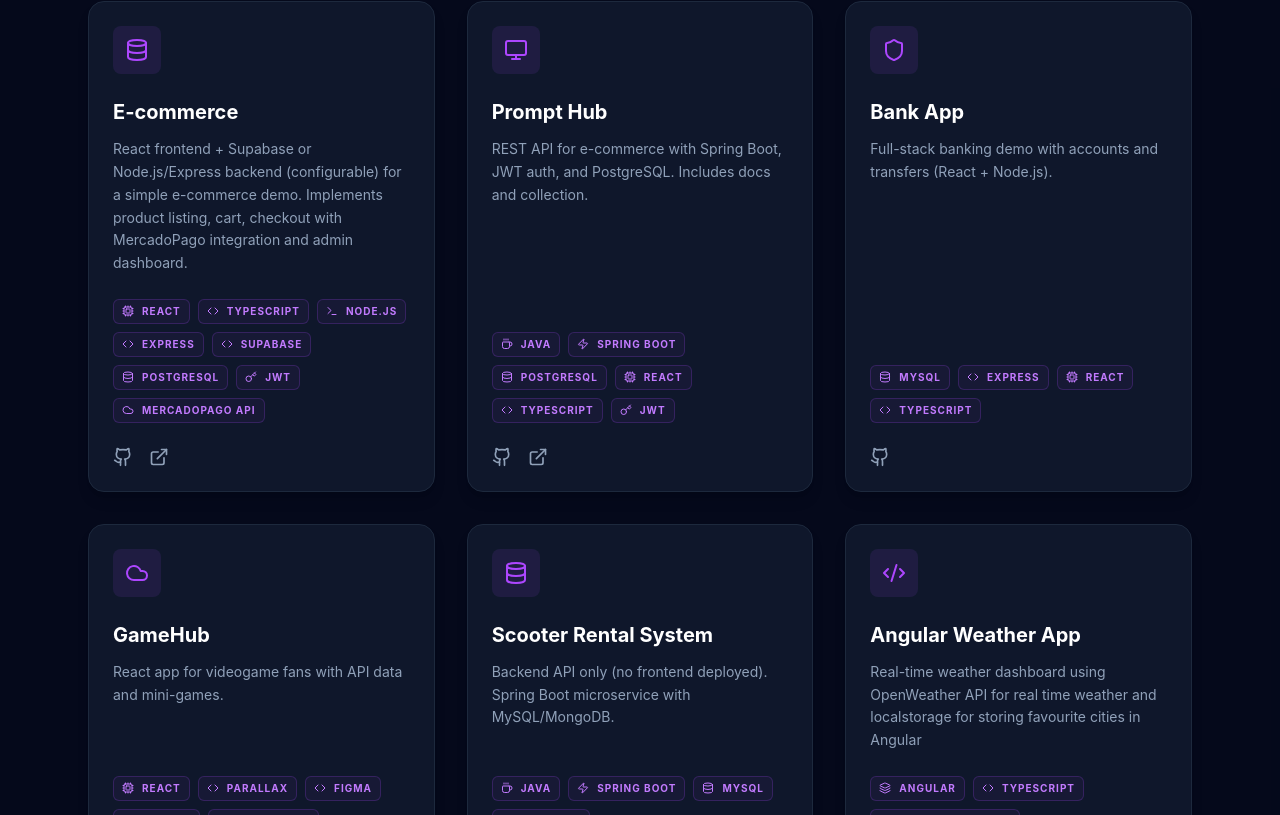
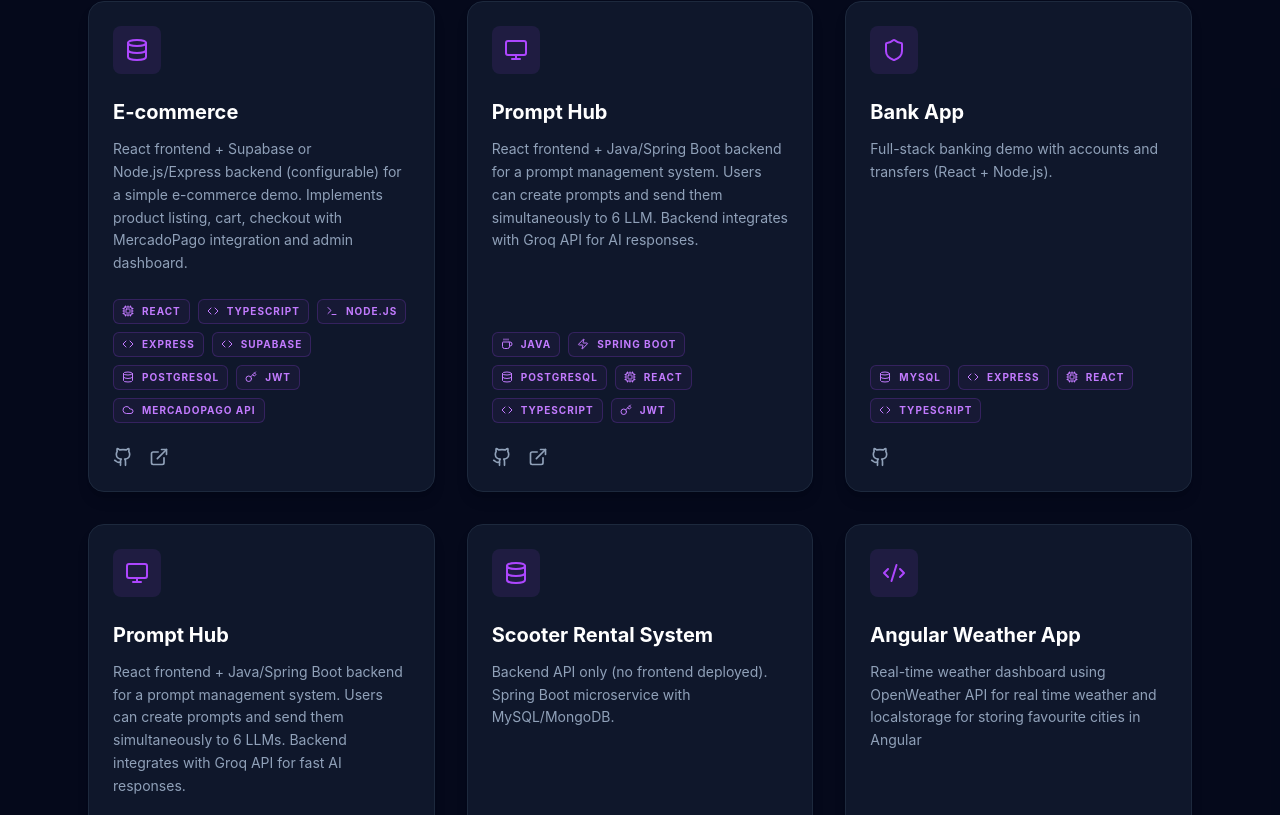
Before and after one commit to Tomirios2005/ReactPortfolio, a React (Vite) app: page / in a window 1280 px wide. Shown: the part 1945-2760 px from the top of the page. Built offline with nearby package versions, Linux system fonts and the light colour scheme.

Commit message:
description fix

```diff
--- a/src/App.tsx
+++ b/src/App.tsx
@@ -32,7 +32,7 @@ const App: React.FC = () => {
 
     {
       titulo: "Prompt Hub",
-      desc: "REST API for e-commerce with Spring Boot, JWT auth, and PostgreSQL. Includes docs and collection.",
+      desc: "React frontend + Java/Spring Boot backend for a prompt management system. Users can create prompts and send them simultaneously to 6 LLM. Backend integrates with Groq API for AI responses.",
       tech: ["Java", "Spring Boot", "PostgreSQL", "React", "TypeScript", "JWT"],
       linkGithub: "https://github.com/Tomirios2005/PromptHub",
       linkDeployment: "https://prompt-hub-ecru.vercel.app/",
@@ -45,15 +45,14 @@ const App: React.FC = () => {
       linkGithub: "https://github.com/tomirios2005/banco",
       icono: <Shield size={24} />,
     },
-    {
-      titulo: "GameHub",
-      desc: "React app for videogame fans with API data and mini-games.",
-      tech: ["React", "Parallax", "Figma", "Canvas", "JavaScript"],
-      linkGithub:
-        "https://github.com/Tomirios2005/TP2-interfaces-react/tree/main",
-      linkDeployment: "https://fdezcarlomagno.github.io/TP2-interfaces-react/",
-      icono: <Cloud size={24} />,
-    },
+  {
+    titulo: "Prompt Hub",
+    desc: "React frontend + Java/Spring Boot backend for a prompt management system. Users can create prompts and send them simultaneously to 6 LLMs. Backend integrates with Groq API for fast AI responses.",
+    tech: ["React", "TypeScript", "Java", "Spring Boot", "PostgreSQL", "JWT"],
+    linkGithub: "https://github.com/Tomirios2005/PromptHub",
+    linkDeployment: "https://prompt-hub-ecru.vercel.app/",
+    icono: <Monitor size={24} />,
+  },
     {
       titulo: "Scooter Rental System",
       desc: "Backend API only (no frontend deployed). Spring Boot microservice with MySQL/MongoDB.",
```
